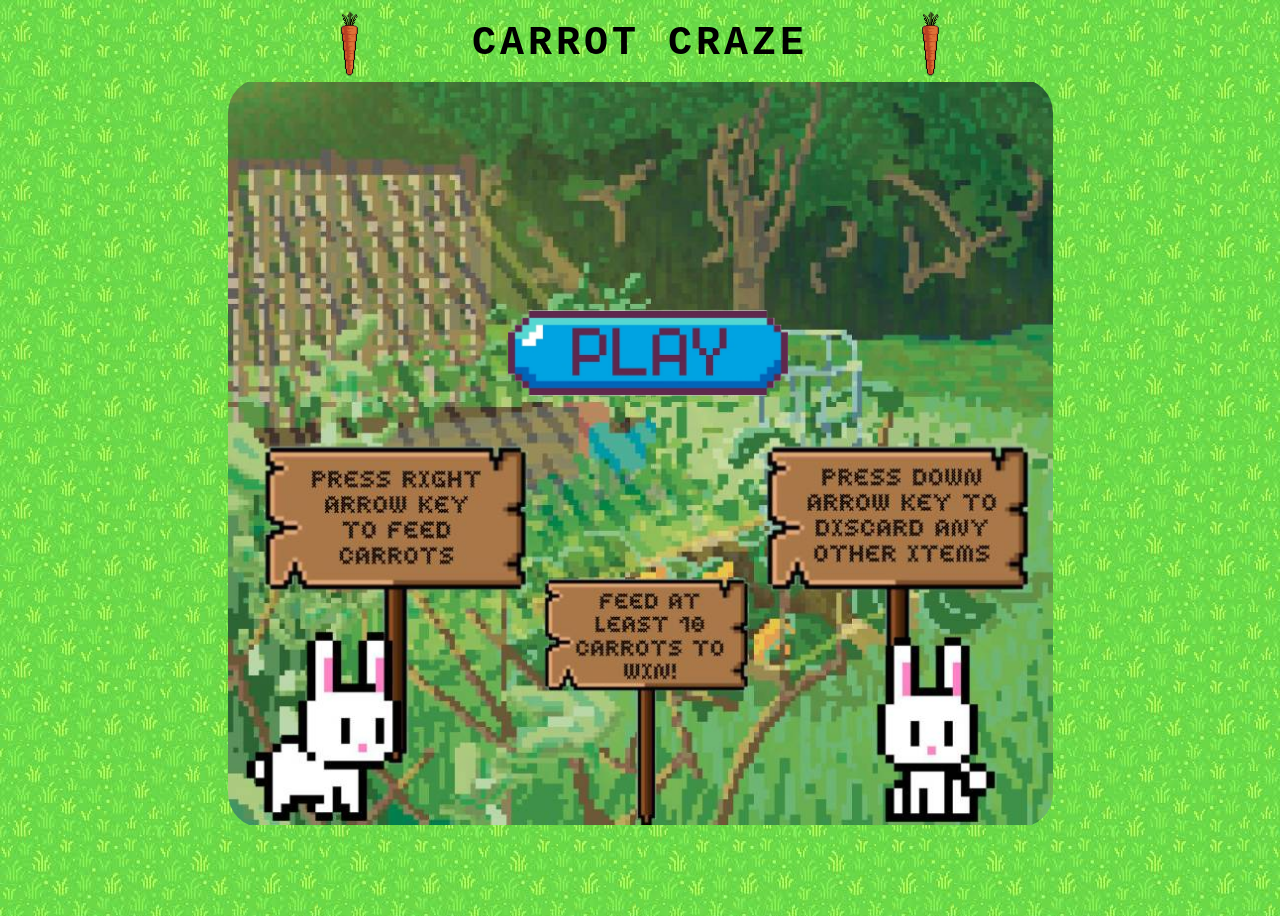
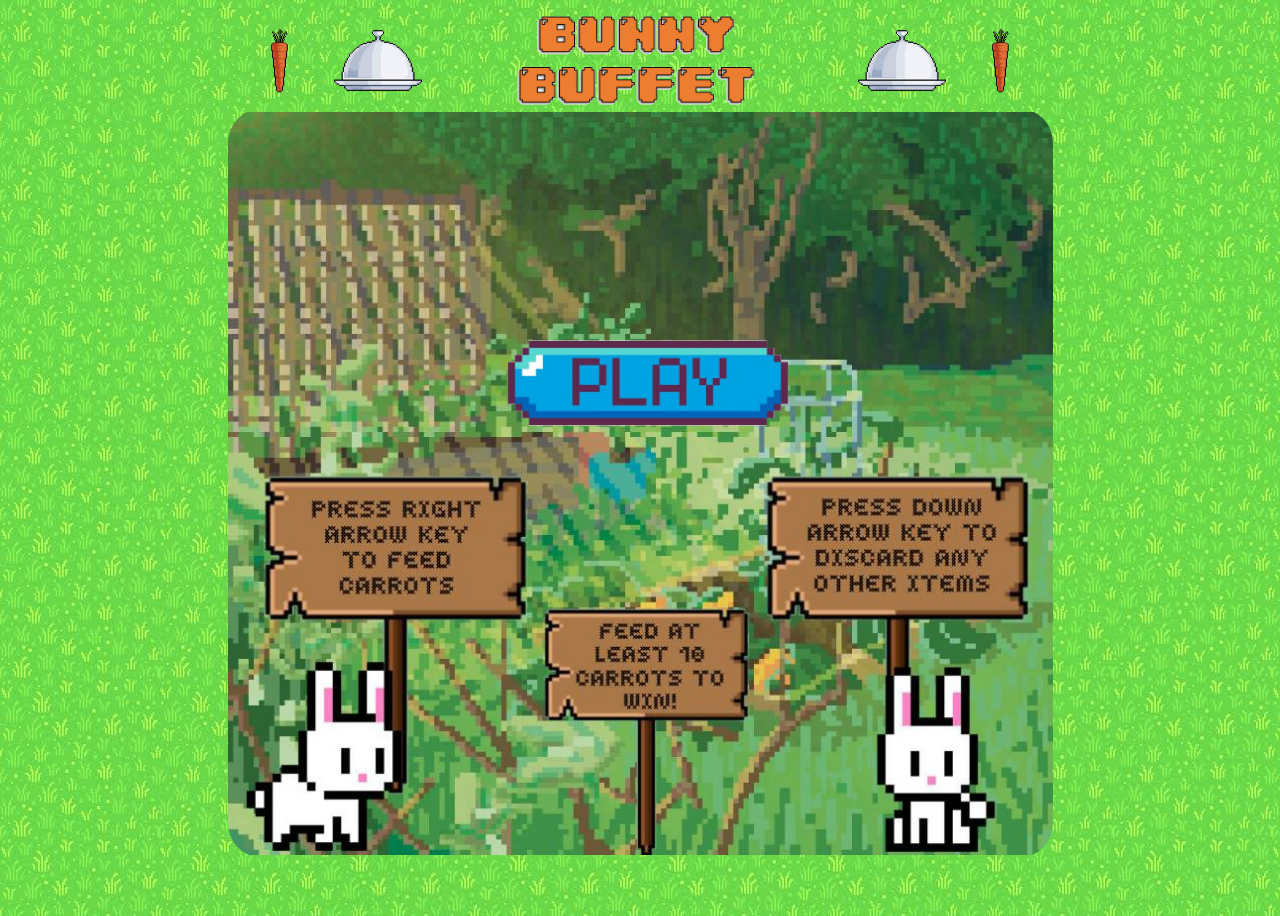
Before and after one commit to yvesm001/project1, a plain HTML site: page index.html in a window 1280 px wide. Drawn offline with Linux system fonts and the light colour scheme.

Commit message:
new header text

```diff
--- a/index.html
+++ b/index.html
@@ -5,12 +5,12 @@
     <meta name="viewport" content="width=device-width, initial-scale=1.0">
     <link rel="stylesheet" href="style.css" />
     <link rel="icon" type="image/x-icon" href="bunny_icon.png">
-    <title>Carrot Craze</title>
+    <title>BUNNY BUFFET</title>
 </head>
 <body>
 
     <main>
-        <h1><img id="carrot-icon" src="carrot_transparent.png"/>CARROT CRAZE<img id="carrot-icon" src="carrot_transparent.png"/></h1>
+        <h1><img id="carrot-icon" src="carrot_transparent.png"/><img id="carrot-icon" src="food_tray.png"/><img id="buffet-text" src="BUNNY_BUFFET.png"/><img id="carrot-icon" src="food_tray.png"/><img id="carrot-icon" src="carrot_transparent.png"/></h1>
 
         <div id="game-intro">
             <img src="play_button_transparent.png" id="play-button" alt="" />
--- a/style.css
+++ b/style.css
@@ -12,12 +12,14 @@ main {
 }
 
 h1 {
+    padding-top: 10px;
+    padding-bottom: 5px;
     font-size: 40px;
     margin: 0;
     display: flex;
     align-items: center;
     justify-content: space-evenly;
-    height: 70px;
+    height: 85px;
     letter-spacing: 4px;
 }
 
@@ -105,6 +107,7 @@ h2 {
     padding-top: 29px;
     width: 350px;
     height: 200px;
+
 }
 
 #bat {
@@ -114,11 +117,11 @@ h2 {
 }
 
 #item-container {
-    margin-top: 520px;
-    margin-left: -5%;
+    /* margin-top: 520px; */
+    margin-left: -4.5%;
     width: 373px;
     height: 250px;
-    bottom: 125px;
+    bottom: 93px;
     position: absolute;
     align-items: center;
     overflow: hidden;
@@ -206,3 +209,7 @@ h2 {
     position: absolute;
     padding-left: 50px;
 }
+
+#buffet-text {
+    width: 350px;
+}
```
Also changed, not shown: BUNNY_BUFFET.png (added), food_tray.png (added).
